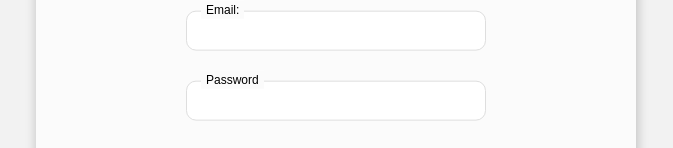
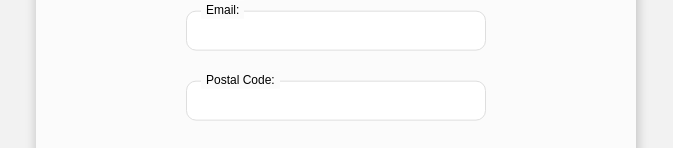
Before and after one commit to santamaria7/mp, a React (Create React App) app: page / in a window 1280 px wide. Shown: the part 410-558 px from the top of the page, without its empty margins (304-977 px from the left). Built offline with nearby package versions, Linux system fonts and the light colour scheme.

Commit message:
App moved to AppComponent

```diff
--- a/src/App.tsx
+++ b/src/components/AppComponent/App.tsx
@@ -1,7 +1,7 @@
 import React from "react";
 import "./App.css";
-import { Button, Form, FormWrapper, H1, Page } from "./components/design";
-import InputComponent from "./components/InputComponent";
+import { Button, Form, FormWrapper, H1, Page } from "../design";
+import InputComponent from "../InputComponent";
 
 function App() {
   return (
@@ -12,7 +12,7 @@ function App() {
           <InputComponent  label="First Name:" type="text" />
           <InputComponent  label="Last Name:" type="text" />
           <InputComponent  label="Email:" type="email" />
-          <InputComponent  label="Password" type="password" />
+          <InputComponent  label="Postal Code:" type="text" pattern="[0-9]"/>
           <Button type="submit">Send</Button>
         </Form>
       </FormWrapper>
--- a/src/index.tsx
+++ b/src/index.tsx
@@ -1,7 +1,7 @@
 import React from 'react';
 import ReactDOM from 'react-dom';
 import './index.css';
-import App from './App';
+import App from './components/AppComponent/App';
 import reportWebVitals from './reportWebVitals';
 
 ReactDOM.render(
```
Also changed, not shown: src/components/AppComponent/App.css (renamed from src/App.css), 1 other file (tests, documents, lock files or other folders).
